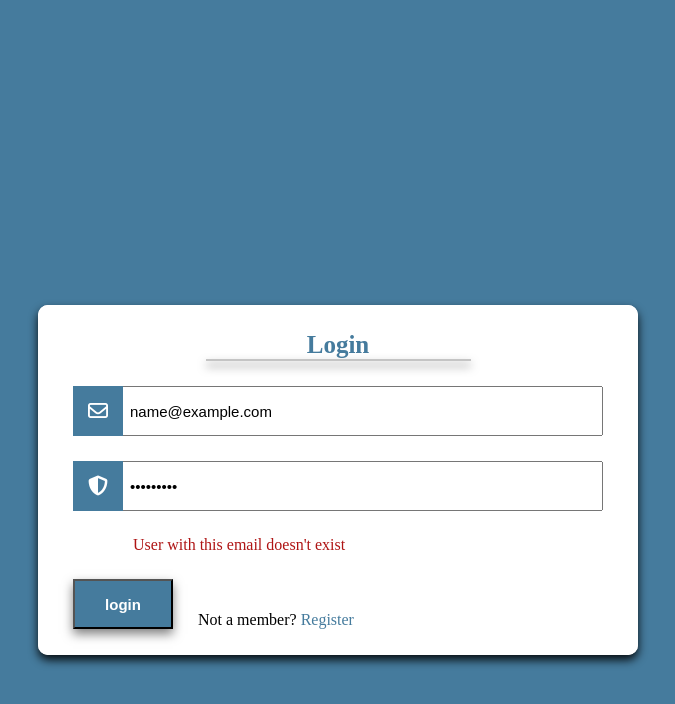
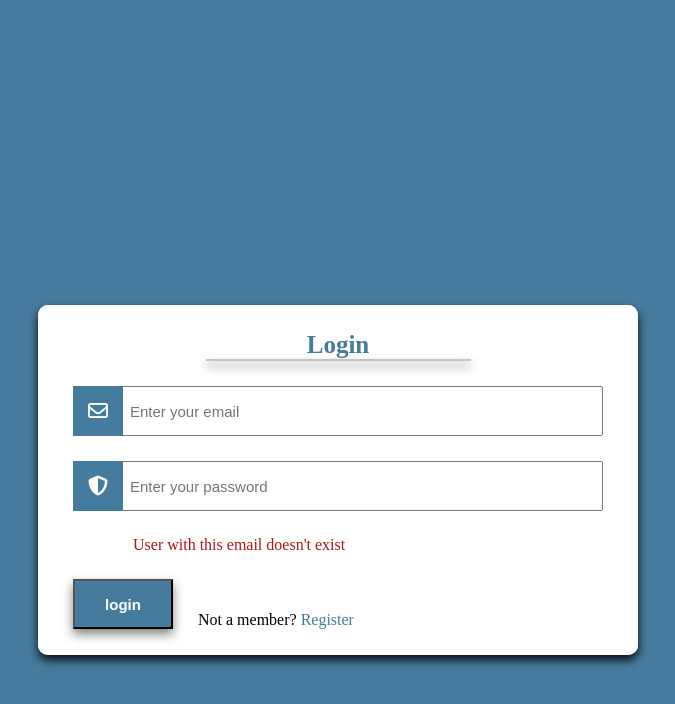
Before and after one commit to RaghadAbdulhadi1/Butey-Cards, a plain HTML site: page index.html in a window 1280 px wide. Both pictures are taken after typing "name@example.com", "Sample123" into the empty fields and a click on the input "login". Shown: the whole page, without its empty margins (302-977 px from the left). Drawn offline with Linux system fonts and the light colour scheme.

Commit message:
feat: login and register form

```diff
--- a/script.js
+++ b/script.js
@@ -123,6 +123,8 @@ class LogInForm extends FormInterface {
     this.success = document.querySelector(".success-failure");
     const users = JSON.parse(localStorage.getItem("users")) || [];
     const user = users.find((u) => u.email === this.email.value);
+    this.password.value = '';
+    this.email.value = '';
     if (user) {
       if (user.password === this.password.value) {
         this.success = document.querySelector(".success-failure");
```
Also changed, not shown: style.css (line endings or trailing spaces).
